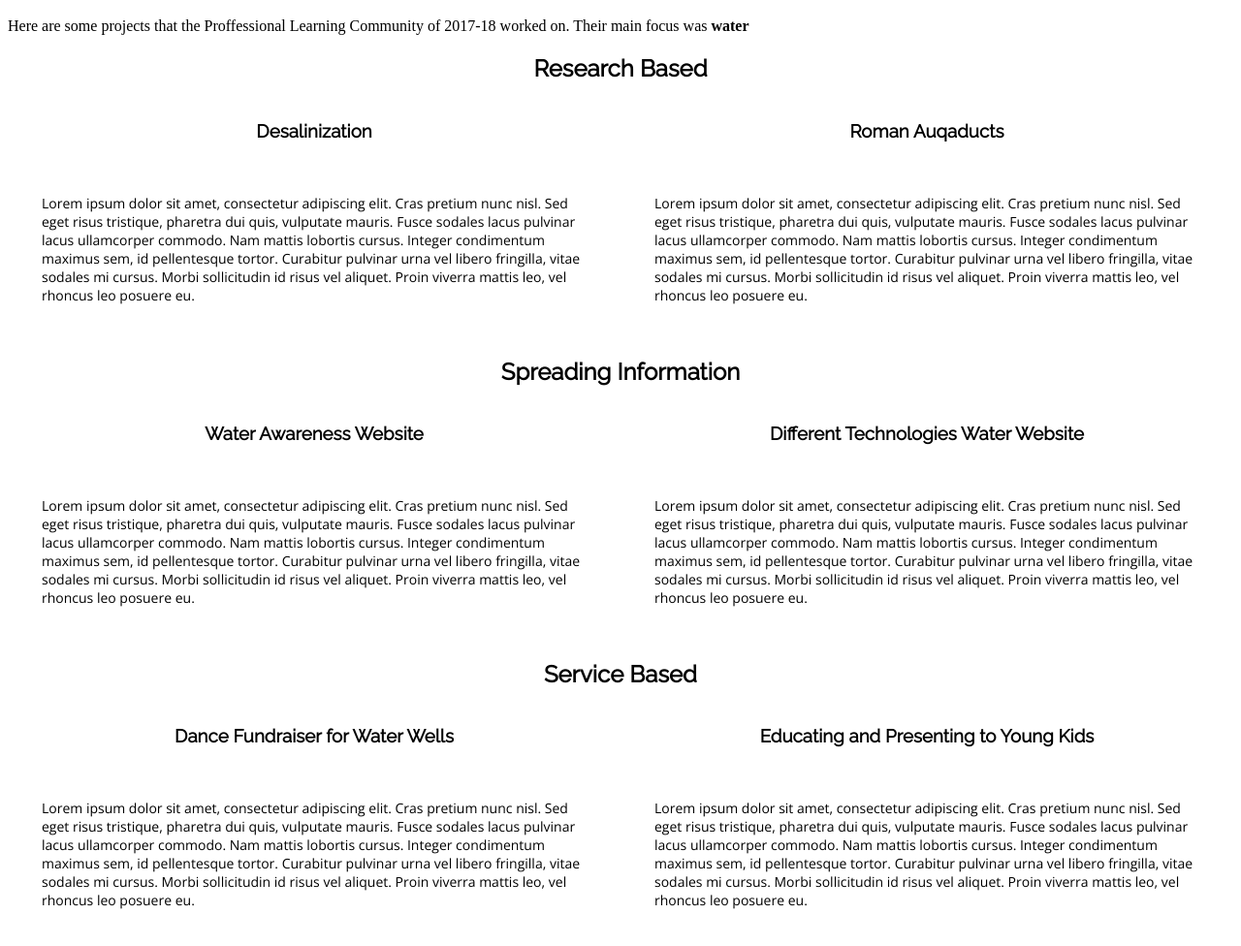
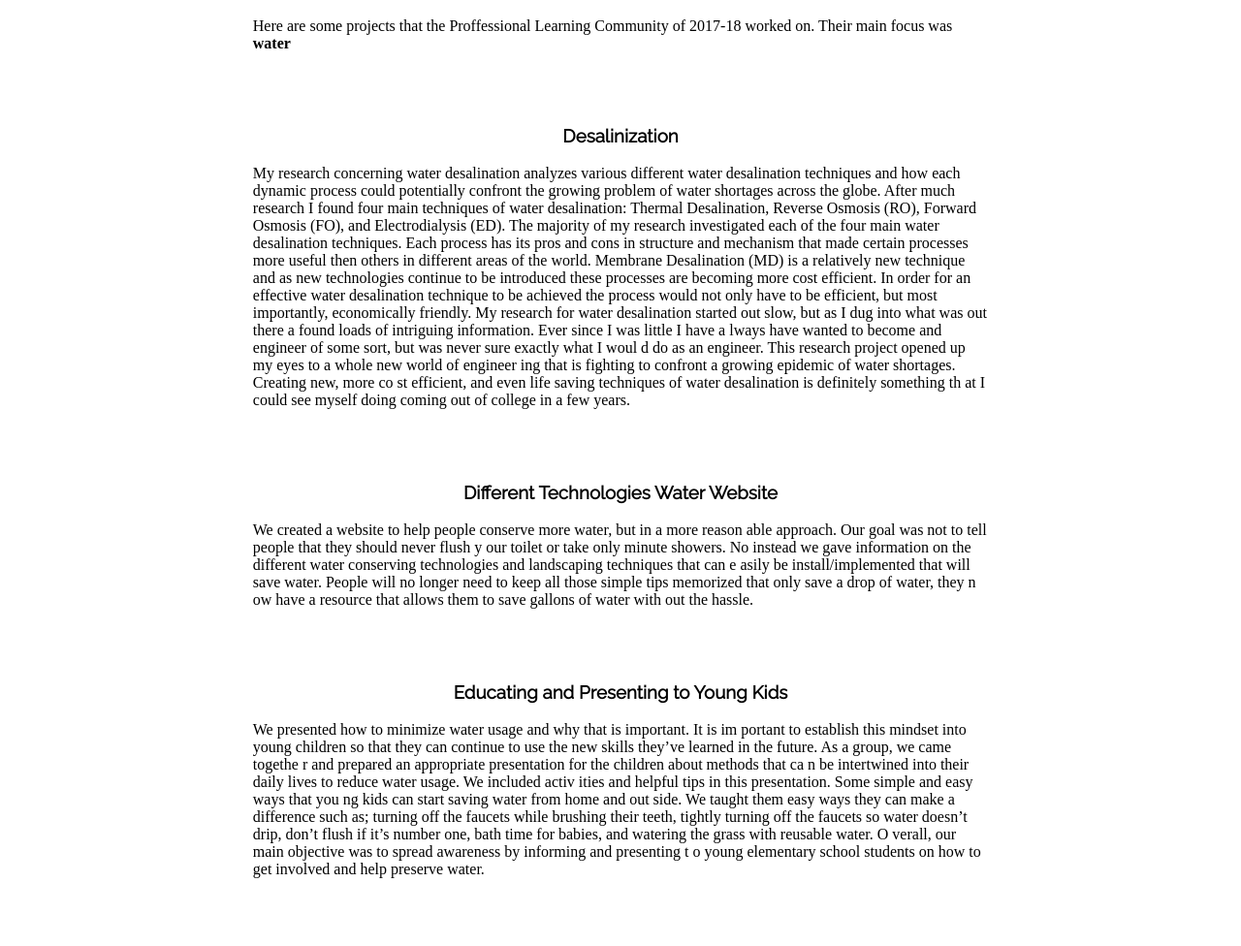
Before and after one commit to Jordantayl/Senior-Connect-Page, a plain HTML site: page index.html in a window 1280 px wide. Shown: the part 48-1024 px from the top of the page at 97% size. Drawn offline with nearby package versions, Linux system fonts and the light colour scheme.

Commit message:
Finished Projects

```diff
--- a/index.html
+++ b/index.html
@@ -13,32 +13,52 @@
         <h1>Projects</h1>
         <p>Here are some projects that the Proffessional Learning Community of 2017-18 worked on. Their main focus was <strong>water</strong></p>
     </div>
-    <div class="research">
-        <h2>Research Based</h2>
         <div class="proj">
             <h3>Desalinization</h3>
-            <h3>Roman Auqaducts</h3>
-                <p>Lorem ipsum dolor sit amet, consectetur adipiscing elit. Cras pretium nunc nisl. Sed eget risus tristique, pharetra dui quis, vulputate mauris. Fusce sodales lacus pulvinar lacus ullamcorper commodo. Nam mattis lobortis cursus. Integer condimentum maximus sem, id pellentesque tortor. Curabitur pulvinar urna vel libero fringilla, vitae sodales mi cursus. Morbi sollicitudin id risus vel aliquet. Proin viverra mattis leo, vel rhoncus leo posuere eu.</p>
-                <p>Lorem ipsum dolor sit amet, consectetur adipiscing elit. Cras pretium nunc nisl. Sed eget risus tristique, pharetra dui quis, vulputate mauris. Fusce sodales lacus pulvinar lacus ullamcorper commodo. Nam mattis lobortis cursus. Integer condimentum maximus sem, id pellentesque tortor. Curabitur pulvinar urna vel libero fringilla, vitae sodales mi cursus. Morbi sollicitudin id risus vel aliquet. Proin viverra mattis leo, vel rhoncus leo posuere eu.</p>
+                <p>My research concerning water desalination analyzes various different water
+                    desalination techniques and how each dynamic process could potentially confront
+                    the growing problem of water shortages across the globe. After much research I
+                    found four main techniques of water desalination: Thermal Desalination, Reverse
+                    Osmosis (RO), Forward Osmosis (FO), and Electrodialysis (ED). The majority of my
+                    research investigated each of the four main water desalination techniques. Each
+                    process has its pros and cons in structure and mechanism that made certain
+                    processes more useful then others in different areas of the world. Membrane
+                    Desalination (MD) is a relatively new technique and as new technologies continue
+                    to be introduced these processes are becoming more cost efficient. In order for
+                    an effective water desalination technique to be achieved the process would not
+                    only have to be efficient, but most importantly, economically friendly.
+                     My research for water desalination started out slow, but as I dug into what was
+                     out there a found loads of intriguing information. Ever since I was little I have a
+                     lways have wanted to become and engineer of some sort, but was never sure exactly what I woul
+                     d do as an engineer. This research project opened up my eyes to a whole new world of engineer
+                     ing that is fighting to confront a growing epidemic of water shortages. Creating new, more co
+                     st efficient, and even life saving techniques of water desalination is definitely something th
+                     at I could see myself doing coming out of college in a few years. </p>
         </div>
-    </div>
-    <div class="website">
-        <h2>Spreading Information</h2>
         <div class="proj">
-            <h3>Water Awareness Website</h3>
             <h3>Different Technologies Water Website</h3>
-                <p>Lorem ipsum dolor sit amet, consectetur adipiscing elit. Cras pretium nunc nisl. Sed eget risus tristique, pharetra dui quis, vulputate mauris. Fusce sodales lacus pulvinar lacus ullamcorper commodo. Nam mattis lobortis cursus. Integer condimentum maximus sem, id pellentesque tortor. Curabitur pulvinar urna vel libero fringilla, vitae sodales mi cursus. Morbi sollicitudin id risus vel aliquet. Proin viverra mattis leo, vel rhoncus leo posuere eu.</p>
-                <p>Lorem ipsum dolor sit amet, consectetur adipiscing elit. Cras pretium nunc nisl. Sed eget risus tristique, pharetra dui quis, vulputate mauris. Fusce sodales lacus pulvinar lacus ullamcorper commodo. Nam mattis lobortis cursus. Integer condimentum maximus sem, id pellentesque tortor. Curabitur pulvinar urna vel libero fringilla, vitae sodales mi cursus. Morbi sollicitudin id risus vel aliquet. Proin viverra mattis leo, vel rhoncus leo posuere eu.</p>
+                <p>We created a website to help people conserve more water, but in a more reason
+                    able approach. Our goal was not to tell people that they should never flush y
+                    our toilet or take only minute showers. No instead we gave information on the
+                     different water conserving technologies and landscaping techniques that can e
+                     asily be install/implemented that will save water. People will no longer need
+                     to keep all those simple tips memorized that only save a drop of water, they n
+                     ow have a resource that allows them to save gallons of water with out the hassle.</p>
         </div>
-    </div>
-    <div class="activity">
-        <h2>Service Based</h2>
         <div class="proj">
-            <h3>Dance Fundraiser for Water Wells</h3>
             <h3>Educating and Presenting to Young Kids</h3>
-                <p>Lorem ipsum dolor sit amet, consectetur adipiscing elit. Cras pretium nunc nisl. Sed eget risus tristique, pharetra dui quis, vulputate mauris. Fusce sodales lacus pulvinar lacus ullamcorper commodo. Nam mattis lobortis cursus. Integer condimentum maximus sem, id pellentesque tortor. Curabitur pulvinar urna vel libero fringilla, vitae sodales mi cursus. Morbi sollicitudin id risus vel aliquet. Proin viverra mattis leo, vel rhoncus leo posuere eu.</p>
-                <p>Lorem ipsum dolor sit amet, consectetur adipiscing elit. Cras pretium nunc nisl. Sed eget risus tristique, pharetra dui quis, vulputate mauris. Fusce sodales lacus pulvinar lacus ullamcorper commodo. Nam mattis lobortis cursus. Integer condimentum maximus sem, id pellentesque tortor. Curabitur pulvinar urna vel libero fringilla, vitae sodales mi cursus. Morbi sollicitudin id risus vel aliquet. Proin viverra mattis leo, vel rhoncus leo posuere eu.</p>
+                <p>We presented how to minimize water usage and why that is important. It is im
+                    portant to establish this mindset into young children so that they can continue
+                    to use the new skills they’ve learned in the future. As a group, we came togethe
+                    r and prepared an appropriate presentation for the children about methods that ca
+                    n be intertwined into their daily lives to reduce water usage. We included activ
+                    ities and helpful tips in this presentation.  Some simple and easy ways that you
+                    ng kids can start saving water from home and out side.  We taught them easy ways
+                    they can make a difference such as; turning off the faucets while brushing their
+                    teeth, tightly turning off the faucets so water doesn’t drip, don’t flush if it’s
+                     number one, bath time for babies, and watering the grass with reusable water.  O
+                     verall, our main objective was to spread awareness by informing and presenting t
+                     o young elementary school students on how to get involved and help preserve water.</p>
         </div>
-    </div>
 </body>
 </html>
--- a/style.css
+++ b/style.css
@@ -7,15 +7,15 @@ h2 {
 
 }
 
-
-
+}
 .proj {
-    display: grid;
-    grid-template-columns: 50% 50%;
-}
-.proj p {
     padding: 15px;
     font-size: 14px;
-    margin: 20px;
+    margin: 500px;
     font-family: 'Open Sans', sans-serif;
 }
+p {
+    margin-left: 20%;
+    margin-right: 20%;
+    margin-bottom: 75px;
+}
```
